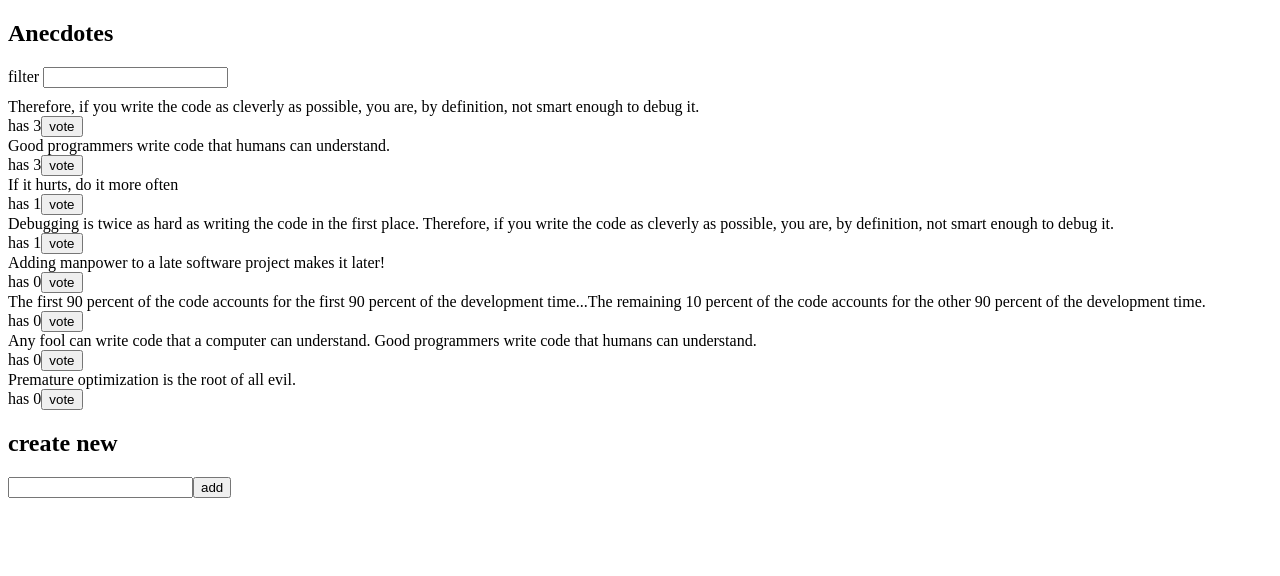
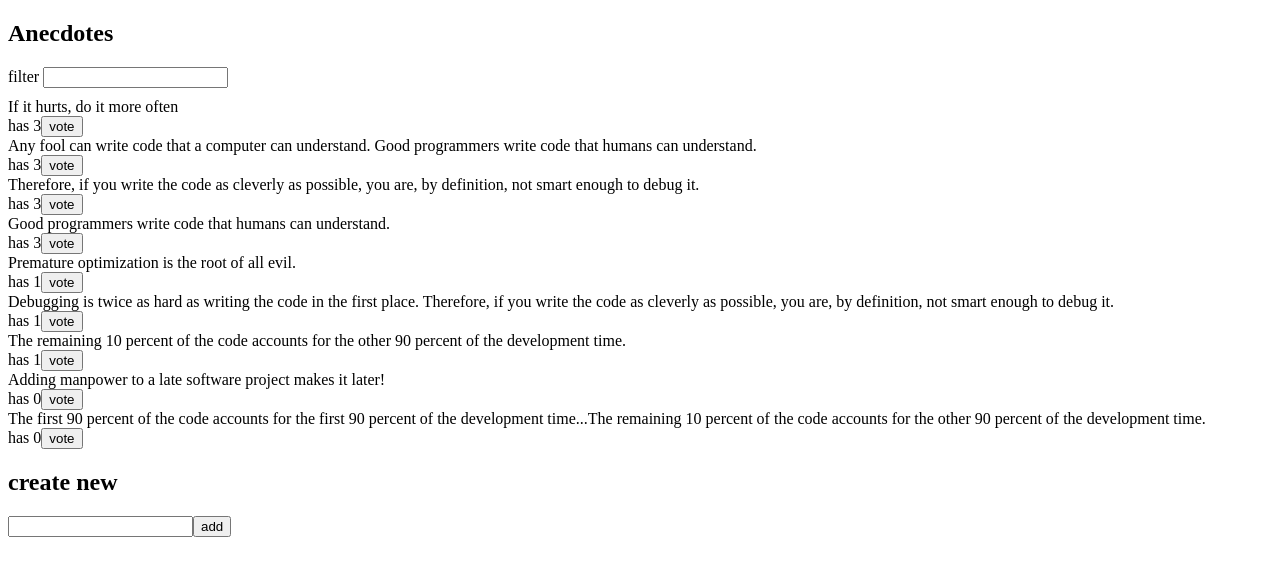
Before and after one commit to pbrovkin/FullStackOpen, a React (Create React App) app in the folder part6/anecdotes-redux/: page / in a window 1280 px wide. Shown: the top 576 px of the page. Built offline with nearby package versions, Linux system fonts and the light colour scheme; data requests are answered from the project's data file.

Commit message:
anecdotes and the backend, step6

```diff
--- a/part6/anecdotes-redux/db.json
+++ b/part6/anecdotes-redux/db.json
@@ -3,7 +3,7 @@
     {
       "content": "If it hurts, do it more often",
       "id": "47145",
-      "votes": 1
+      "votes": 3
     },
     {
       "content": "Adding manpower to a late software project makes it later!",
@@ -18,12 +18,12 @@
     {
       "content": "Any fool can write code that a computer can understand. Good programmers write code that humans can understand.",
       "id": "36975",
-      "votes": 0
+      "votes": 3
     },
     {
       "content": "Premature optimization is the root of all evil.",
       "id": "25170",
-      "votes": 0
+      "votes": 1
     },
     {
       "content": "Debugging is twice as hard as writing the code in the first place. Therefore, if you write the code as cleverly as possible, you are, by definition, not smart enough to debug it.",
@@ -39,6 +39,11 @@
       "content": "Good programmers write code that humans can understand.",
       "votes": 3,
       "id": "QcA4fbJ"
+    },
+    {
+      "content": "The remaining 10 percent of the code accounts for the other 90 percent of the development time.",
+      "votes": 1,
+      "id": "T3GUBUO"
     }
   ]
 }
--- a/part6/anecdotes-redux/src/components/AnecdoteForm.js
+++ b/part6/anecdotes-redux/src/components/AnecdoteForm.js
@@ -1,7 +1,7 @@
 import React from 'react'
 import { useDispatch } from 'react-redux'
 import { createAnecdote } from '../reducers/anecdoteReducer'
-import { setNotification, removeNotification } from '../reducers/notificationReducer'
+import { setNotification } from '../reducers/notificationReducer'
 
 const AnecdoteForm = () => {
   const dispatch = useDispatch()
@@ -11,10 +11,7 @@ const AnecdoteForm = () => {
     const content = event.target.anecdote.value
     event.target.anecdote.value = ''
     dispatch(createAnecdote(content))
-    dispatch(setNotification(`added '${content}'`))
-    setTimeout(() => {
-      dispatch(removeNotification())
-    }, 5000)
+    dispatch(setNotification(`added '${content}'`, 5))
   }
 
   return (
--- a/part6/anecdotes-redux/src/components/AnecdoteList.js
+++ b/part6/anecdotes-redux/src/components/AnecdoteList.js
@@ -1,7 +1,7 @@
 import React from 'react'
 import { useDispatch, useSelector } from 'react-redux'
 import { voteAnecdote } from '../reducers/anecdoteReducer'
-import { setNotification, removeNotification } from '../reducers/notificationReducer'
+import { setNotification } from '../reducers/notificationReducer'
 
 const Anecdote = ({ anecdote, handleClick }) => {
   return (
@@ -29,10 +29,7 @@ const AnecdoteList = () => {
 
   const addVote = async (anecdote) => {
     dispatch(voteAnecdote(anecdote.id, { ...anecdote, votes: ++anecdote.votes }))
-    dispatch(setNotification(`voted '${anecdote.content}'`))
-    setTimeout(() => {
-      dispatch(removeNotification())
-    }, 5000)
+    dispatch(setNotification(`voted '${anecdote.content}'`, 5))
   }
 
   return (
--- a/part6/anecdotes-redux/src/components/Notification.js
+++ b/part6/anecdotes-redux/src/components/Notification.js
@@ -1,8 +1,17 @@
-import React from 'react'
-import { useSelector } from 'react-redux'
+import React, { useEffect } from 'react'
+import { useSelector, useDispatch } from 'react-redux'
+import { removeNotification } from '../reducers/notificationReducer'
 
 const Notification = () => {
+  const dispatch = useDispatch()
   const notification = useSelector(state => state.notification.content)
+  const timeout = useSelector(state => state.notification.timeout)
+
+  useEffect(() => {
+    setTimeout(() => {
+      dispatch(removeNotification())
+    }, timeout * 1000)
+  })
 
   const style = {
     border: 'solid',
--- a/part6/anecdotes-redux/src/reducers/anecdoteReducer.js
+++ b/part6/anecdotes-redux/src/reducers/anecdoteReducer.js
@@ -10,7 +10,7 @@ const anecdoteReducer = (state = [], action) => {
       const votedAnecdote = action.data
       return state.map(anecdote =>
         anecdote.id !== votedAnecdote.id ? anecdote : votedAnecdote
-      )
+      ).sort((a, b) => b.votes - a.votes)
     default:
       return state
   }
--- a/part6/anecdotes-redux/src/reducers/notificationReducer.js
+++ b/part6/anecdotes-redux/src/reducers/notificationReducer.js
@@ -1,24 +1,36 @@
-const notificationReducer = (state = '', action) => {
+const initialState = {
+  content: '',
+  time: 0
+}
+
+const notificationReducer = (state = initialState, action) => {
   switch (action.type) {
     case 'SET_NOTIFICATION':
       return action.data
     case 'REMOVE_NOTIFICATION':
-      return ''
+      return initialState
     default:
       return state
   }
 }
 
-export const setNotification = (content) => {
-  return {
-    type: 'SET_NOTIFICATION',
-    data: { content }
+export const setNotification = (content, timeout) => {
+  return async dispatch => {
+    dispatch({
+      type: 'SET_NOTIFICATION',
+      data: {
+        content,
+        timeout
+      }
+    })
   }
 }
 
 export const removeNotification = () => {
-  return {
-    type: 'REMOVE_NOTIFICATION'
+  return async dispatch => {
+    dispatch({
+      type: 'REMOVE_NOTIFICATION'
+    })
   }
 }
 
```
